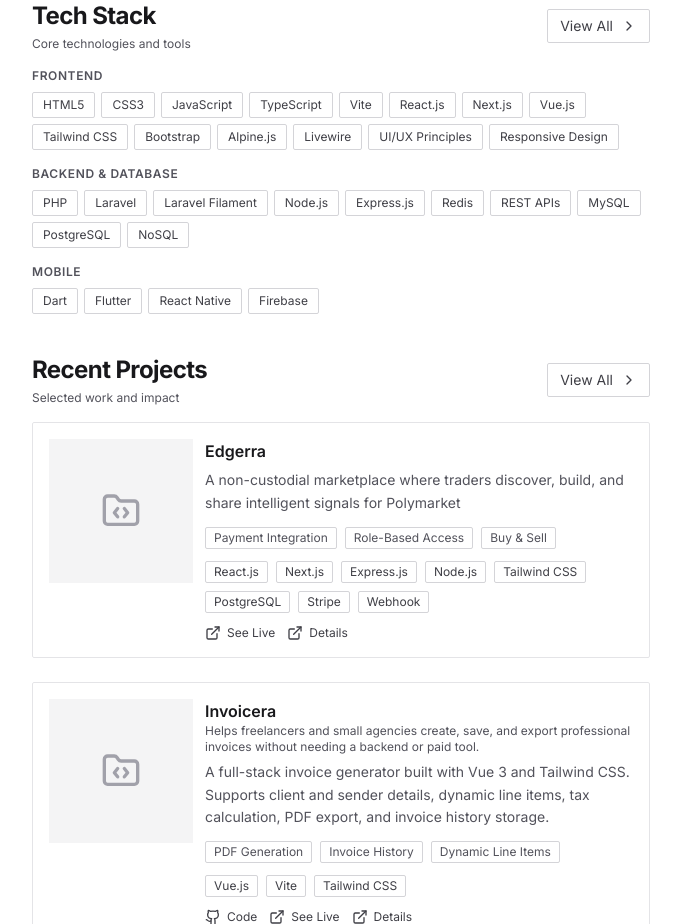
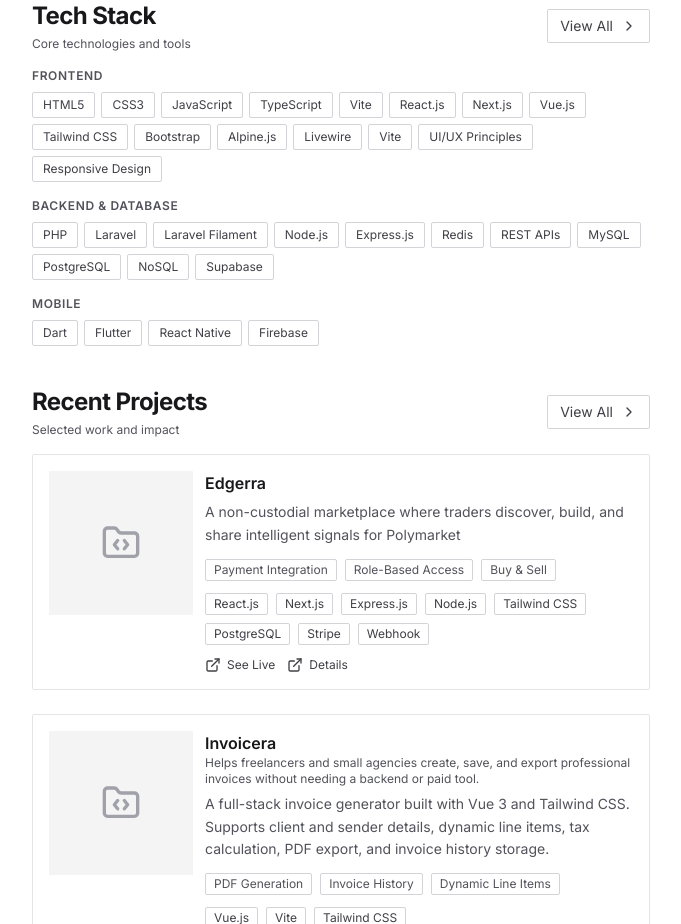
Before and after one commit to dio-tayam/diogenes-tayam-portfolio, a React (Vite) app: page / in a window 1280 px wide. Shown: the part 780-1704 px from the top of the page, without its empty margins (142-823 px from the left). Built offline with nearby package versions, Linux system fonts and the light colour scheme.

Commit message:
Update profile.js

```diff
--- a/src/data/profile.js
+++ b/src/data/profile.js
@@ -37,12 +37,12 @@
     name: "dio-tayam",
   },
   techStack: {
-    "Frontend": ["HTML5","CSS3","JavaScript","TypeScript","Vite","React.js","Next.js","Vue.js","Tailwind CSS","Bootstrap","Alpine.js","Livewire", "UI/UX Principles", "Responsive Design"],
-    "Backend & Database": ["PHP","Laravel","Laravel Filament","Node.js","Express.js", "Redis", "REST APIs","MySQL","PostgreSQL","NoSQL"],
+    "Frontend": ["HTML5","CSS3","JavaScript","TypeScript","Vite","React.js","Next.js","Vue.js","Tailwind CSS","Bootstrap","Alpine.js","Livewire", "Vite", "UI/UX Principles", "Responsive Design"],
+    "Backend & Database": ["PHP","Laravel","Laravel Filament","Node.js","Express.js", "Redis", "REST APIs","MySQL","PostgreSQL","NoSQL", "Supabase"],
     "Mobile": ["Dart","Flutter","React Native","Firebase"],
     "Authentication & Security": ["OAuth","JWT"],
     "DevOps & Cloud": ["Docker","AWS","Firebase"],
-    "AI": ["Claude","ChatGPT", "GitHub Copilot", "Gemini Pro"],
+    "AI": ["Claude","ChatGPT", "GitHub Copilot", "Gemini"],
     "Tools": ["Git","GitHub","VS Code","Visual Studio 2022","Android Studio","XAMPP","ESLint","Prettier"],
     "Design & Productivity": ["Figma","Canva","Microsoft Office","Notion","WordPress","Wix"],
     "IT & Systems": ["Troubleshooting","Networking","System Administration","System Maintenance"]
```
